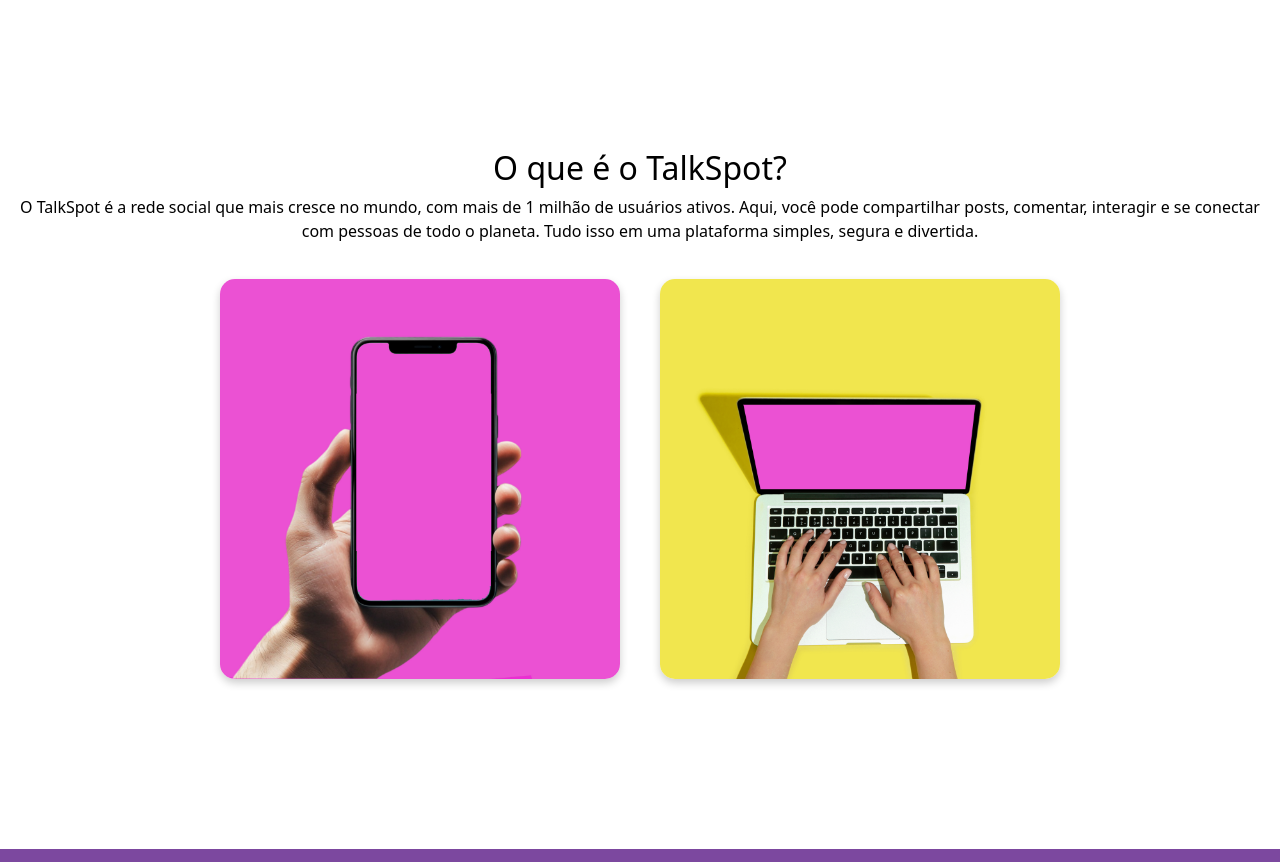
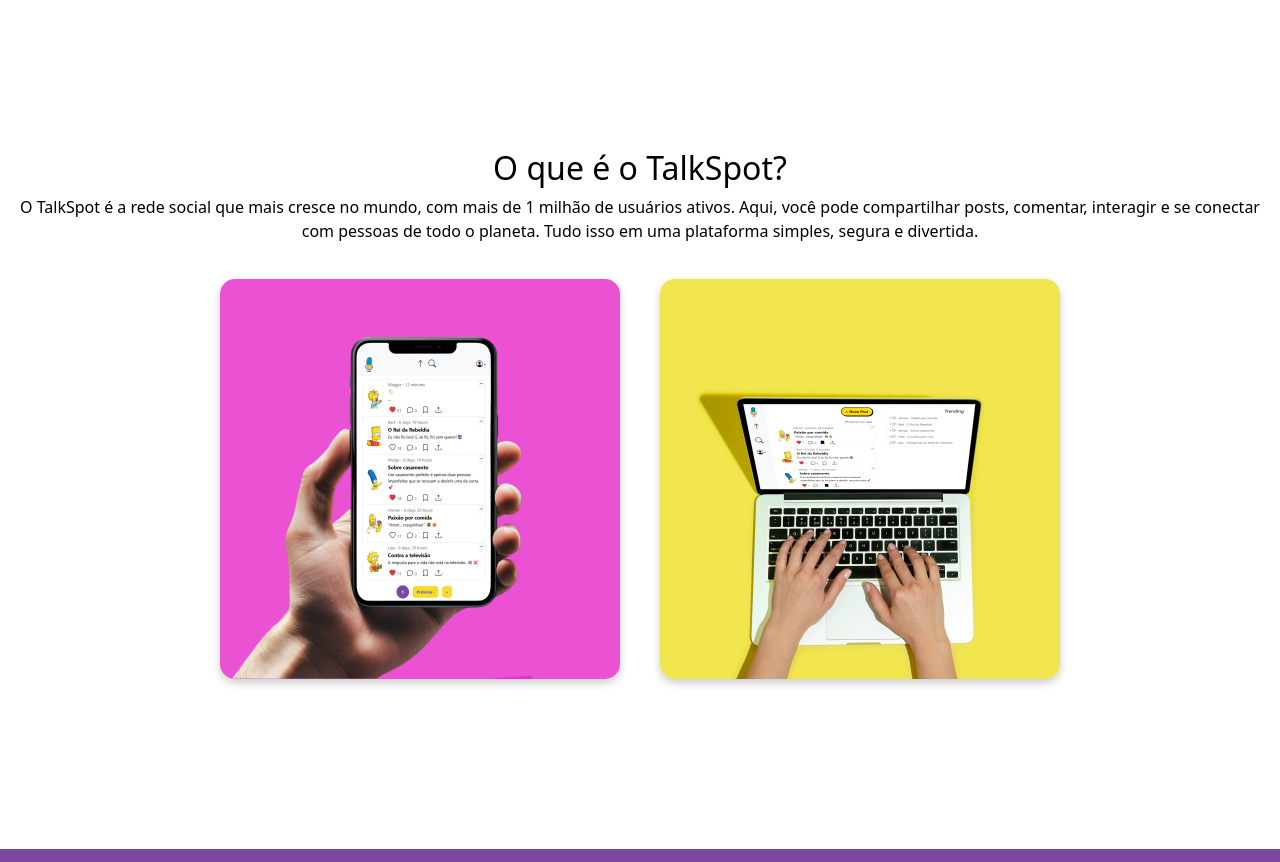
Before and after one commit to devtraldi/talkspot, a Django app: page / in a window 1280 px wide. Shown: the part 655-1517 px from the top of the page. Run offline with Django 5.2, Linux system fonts and the light colour scheme.

Commit message:
fotos landing page atualizadas

```diff
--- a/TalkSpot/website/templates/website/index.html
+++ b/TalkSpot/website/templates/website/index.html
@@ -287,7 +287,7 @@
             <div class="stats-card col-md-6" style="margin: 20px;
     width: 400px; height: 400px; border-radius: 15px; padding-left: 0px; padding-top: 0px; padding-right: 0px; padding-bottom: 0px; ">
                 <div class="text-center">
-                    <img src="static/website/images/telemovel.jpg" alt="telemovel.jpg" class="img-fluid"
+                    <img src="static/website/images/telemovel.jpeg" alt="telemovel.jpeg" class="img-fluid"
                          style="border-radius: 15px;">
                 </div>
             </div>
@@ -295,7 +295,7 @@
             <div class="stats-card col-md-6" style="margin: 20px;
     width: 400px; height: 400px; border-radius: 15px; padding-left: 0px; padding-top: 0px; padding-right: 0px; padding-bottom: 0px; ">
                 <div class="text-center">
-                    <img src="static/website/images/desktop.jpg" alt="telemovel.jpg" class="img-fluid"
+                    <img src="static/website/images/desktop.jpg" alt="desktop.jpg" class="img-fluid"
                          style="border-radius: 15px;">
                 </div>
             </div>
```
Also changed, not shown: TalkSpot/website/static/website/images/desktop.jpg, TalkSpot/website/static/website/images/telemovel.jpeg (added), TalkSpot/website/static/website/images/telemovel.jpg (deleted).
